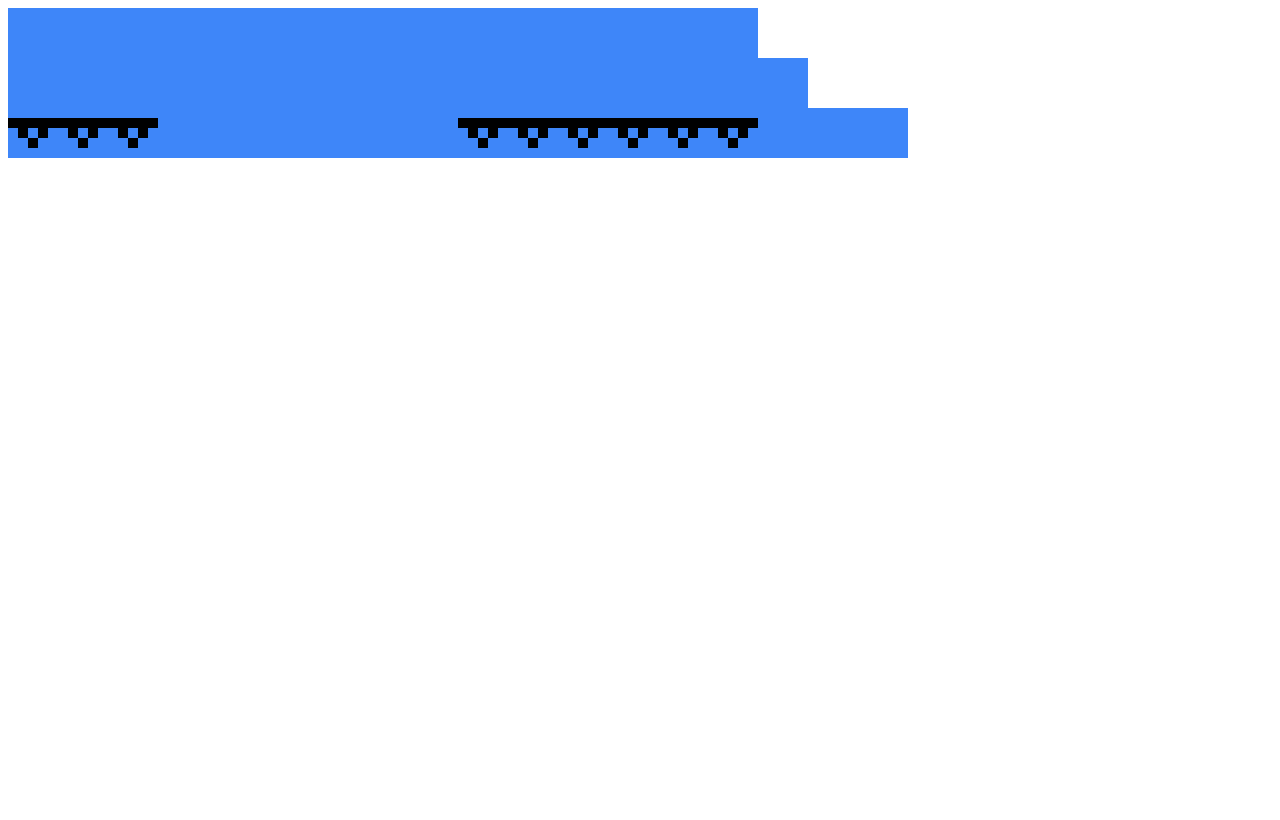
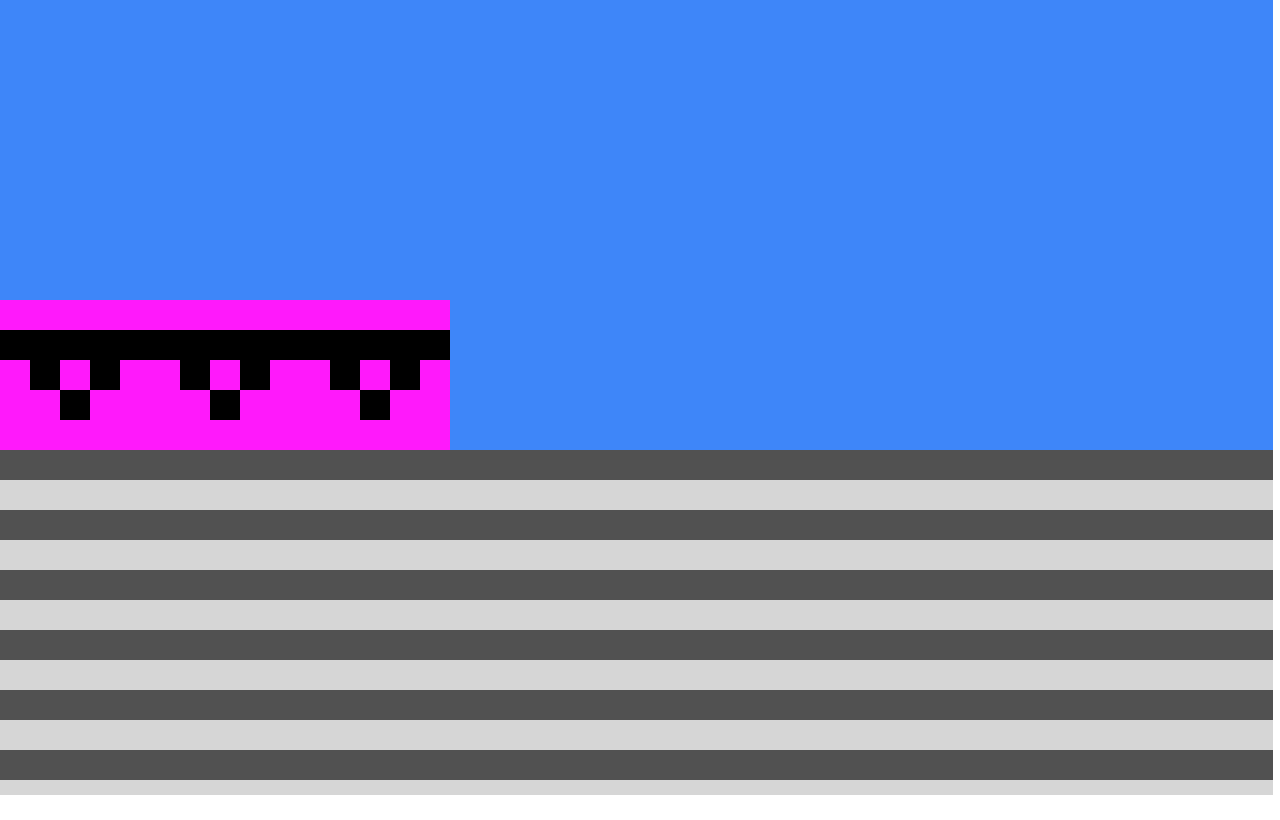
Before and after one commit to mgurga/simplat_web, a plain HTML site: page index.html in a window 1280 px wide. Drawn offline with Linux system fonts and the light colour scheme.

Commit message:
tested out some new numbers

```diff
--- a/data/simplat/textures.json
+++ b/data/simplat/textures.json
@@ -6,7 +6,7 @@
           "1":"#000000",
           "2":"#3e86f9"
      },
-     "background":"#3e86f9",
+     "background":"#ff19fb",
      "0":"2.2.2.2.2.2.2.2.2.2.2.2.2.2.2.2.2.2.2.2.2.2.2.2.2",
      "1":"0.0.0.0.0.1.1.1.1.1.0.1.0.1.0.0.0.1.0.0.0.0.0.0.0"
 }
--- a/index.html
+++ b/index.html
@@ -12,6 +12,13 @@
 
 </body>
 
+<style>
+     body {
+          margin: 0px;
+          padding: 0px;
+     }
+</style>
+
 <script type="text/javascript" src='simplat.js'></script>
 
 </html>
--- a/simplat.js
+++ b/simplat.js
@@ -5,13 +5,15 @@ var basePath = "";
 var baseModule = 'simplat'
 var moduleName = "";
 
-var drawSpeed = 100;
+var drawSpeed = 10;
 var loadedFiles = 0;
 var totalFiles = 2;
 var imagesLoaded = 0;
 var pixSize = 10;
 var tileWidth = 0;
 var tileHeight = 0;
+var scroll = 0;
+var speed = 10;
 
 var firstRun = false;
 var prefLoaded = false;
@@ -27,8 +29,8 @@ var textures = {};
 var allLevelDataJSON = {};
 
 
-c.width = window.innerWidth;
-c.height = window.innerHeight;
+c.width = window.innerWidth-7;
+c.height = window.innerHeight-5;
 
 console.log('hello world, variables set');
 
@@ -84,7 +86,7 @@ function preload() {
 
 document.addEventListener('keydown', function(event) {
   keys[event.keyCode] = true;
-  console.log(event.key);
+  console.log(event.key + "   code: " + event.keyCode);
 });
 document.addEventListener('keyup', function(event) {
   keys[event.keyCode] = false;
@@ -110,23 +112,60 @@ function setup() {
   console.log(textures);
 
   curLevel = levels['level1'].split('%');
+  //pixSize = c.height/curLevel.length/textures.textureHeight;
+  pixSize=30;
+  speed=10;
+  console.log(pixSize);
+
 
 
 }
 
 function draw() {
 
+     if(keys[39]) {
+          //right arrow
+          scroll+=speed;
+     }
+
+     if(keys[37]) {
+          //left arrow
+          scroll-=speed;
+     }
+
+     drawLevel();
+}
+
+function drawLevel() {
+     drawBackground();
 
      for (var i = 0; i < curLevel.length; i++) {
        var renderStrip = curLevel[i].split('.');
 
        for (var j = 0; j < renderStrip.length; j++) {
          //console.log(renderStrip[j]);
-      drawTexture(j * pixSize * textures.textureWidth,
+         drawTexture(j * pixSize * textures.textureWidth+scroll*-1,
            i * pixSize * textures.textureHeight,
            renderStrip[j]);
 
        }
+     }
+}
+
+function drawBackground() {
+     var alternate = false;
+     for(var i = 0; i < c.width/pixSize; i++) {
+          for(var j = 0; j < c.height/pixSize; j++) {
+
+               if(j % 2 == 0) {
+                    ctx.fillStyle = "#d6d6d6";
+               } else {
+                    ctx.fillStyle = "#515151";
+               }
+
+               ctx.fillRect(i*pixSize,j*pixSize,pixSize,pixSize);
+          }
+
      }
 
 }
@@ -157,6 +196,7 @@ function drawStart() {
 
     draw();
     drawStart();
+
   }
 }
 
@@ -167,10 +207,6 @@ function drawTexture(x, y, textureID) {
 
   for (var i = 0; i < textures.textureWidth; i++) {
     for (var j = 0; j < textures.textureHeight; j++) {
-
-      if (textureID == 1) {
-        console.log(textures.colorIndex[texData[i + j * textures.textureWidth]]);
-      }
 
       if (textures.colorIndex[texData[i + j * textures.textureWidth]] == "alpha") {
         ctx.fillStyle = textures.background;
```
Lines whose indentation alone changed are shown as unchanged.
